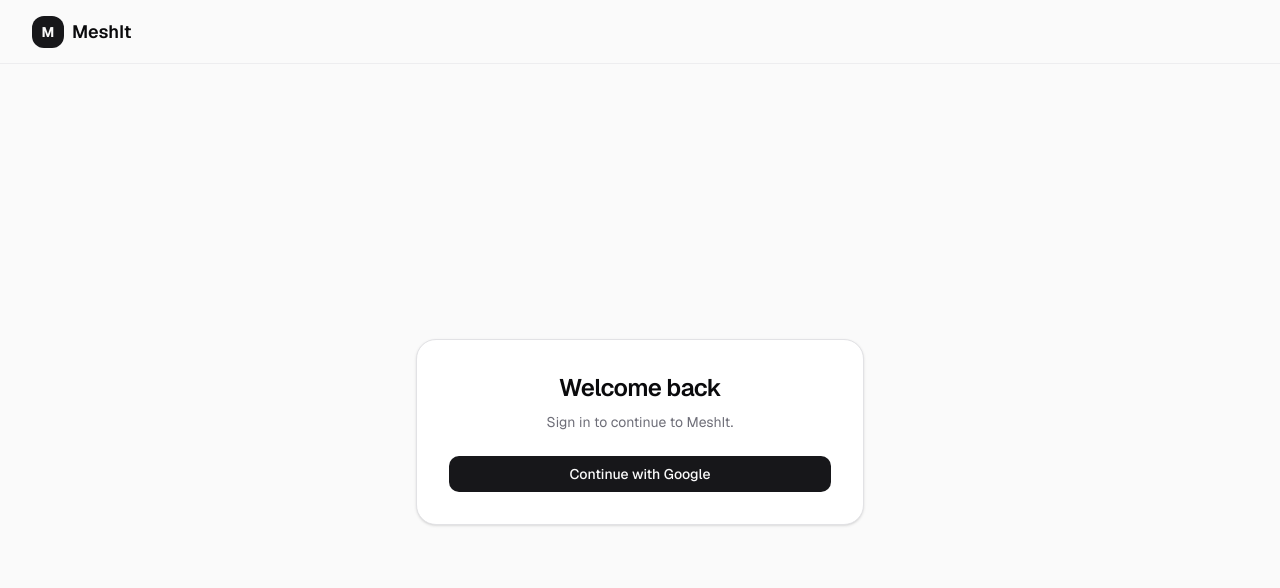
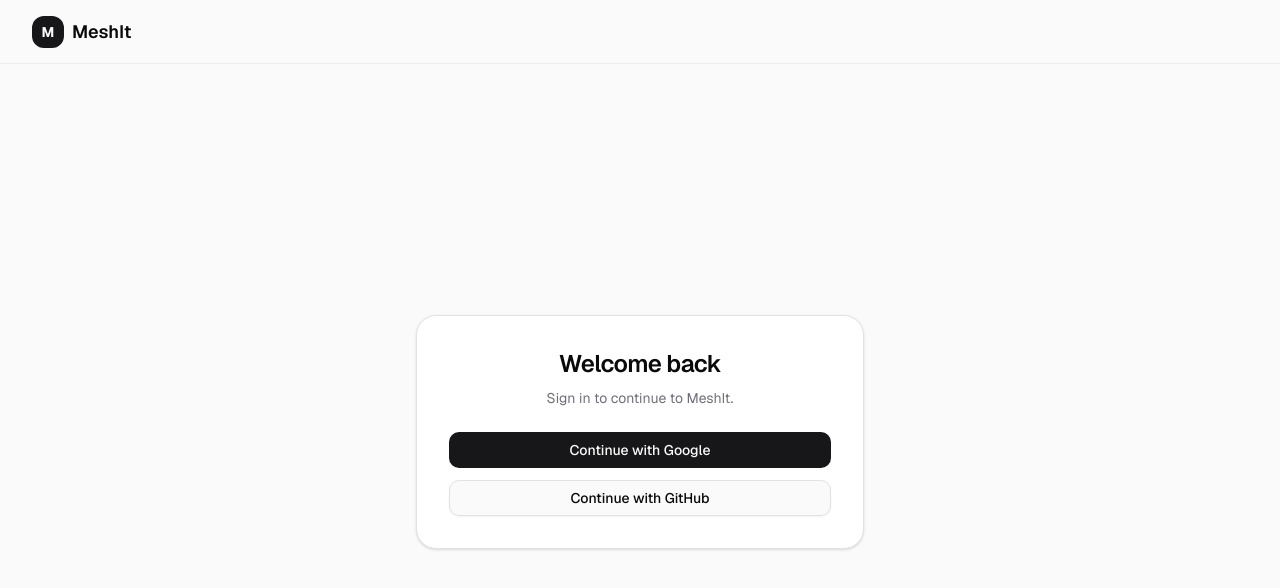
Before and after one commit to AJB-ajb/MeshIt, a Next.js app: page /login in a window 1280 px wide. Shown: the top 588 px of the page. Built offline with nearby package versions, Linux system fonts and the light colour scheme.

Commit message:
update login page

```diff
--- a/src/app/(auth)/login/page.tsx
+++ b/src/app/(auth)/login/page.tsx
@@ -18,6 +18,22 @@ export default function LoginPage() {
     const supabase = createClient();
     const { error: signInError } = await supabase.auth.signInWithOAuth({
       provider: "google",
+      options: {
+        redirectTo: `${window.location.origin}/callback`,
+      },
+    });
+
+    if (signInError) {
+      setIsLoading(false);
+    }
+  };
+
+  const handleGitHubSignIn = async () => {
+    setIsLoading(true);
+
+    const supabase = createClient();
+    const { error: signInError } = await supabase.auth.signInWithOAuth({
+      provider: "github",
       options: {
         redirectTo: `${window.location.origin}/callback`,
       },
@@ -49,7 +65,7 @@ export default function LoginPage() {
             </p>
           ) : null}
 
-          <div className="mt-6">
+          <div className="mt-6 space-y-3">
             <Button
               type="button"
               className="w-full"
@@ -58,6 +74,15 @@ export default function LoginPage() {
             >
               {isLoading ? "Redirecting..." : "Continue with Google"}
             </Button>
+            <Button
+              type="button"
+              variant="outline"
+              className="w-full"
+              onClick={handleGitHubSignIn}
+              disabled={isLoading}
+            >
+              {isLoading ? "Redirecting..." : "Continue with GitHub"}
+            </Button>
           </div>
         </div>
       </main>
```
